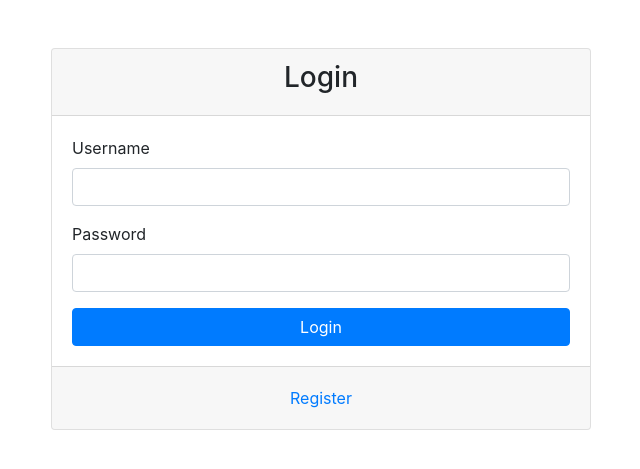
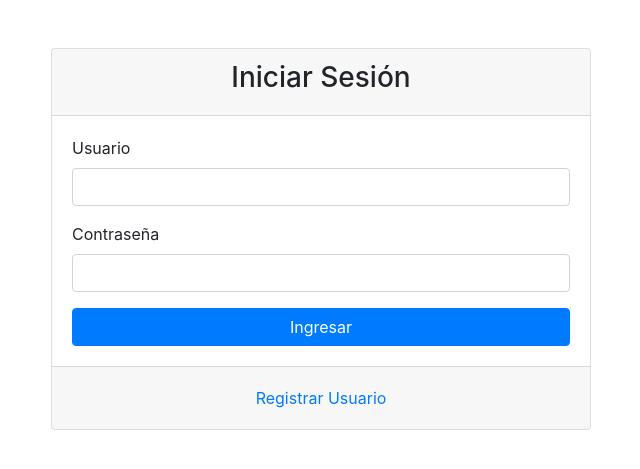
Before and after one commit to cristian-071994/prueba_hesego, a Flask app: page / in a window 1280 px wide. Shown: the top 469 px of the page, without its empty margins (319-959 px from the left). Run offline with Flask 3, Linux system fonts and the light colour scheme; some libraries are stand-ins or nearby versions.

Commit message:
correccion scripts en el inicio de sesion

```diff
--- a/frontend/templates/index.html
+++ b/frontend/templates/index.html
@@ -12,38 +12,41 @@
             <div class="col-md-6">
                 <div class="card">
                     <div class="card-header">
-                        <h3 class="text-center">Login</h3>
+                        <h3 class="text-center">Iniciar Sesión</h3>
                     </div>
                     <div class="card-body">
                         <form id="login-form">
                             <div class="form-group">
-                                <label for="username">Username</label>
+                                <label for="username">Usuario</label>
                                 <input type="text" class="form-control" id="username" required>
                             </div>
                             <div class="form-group">
-                                <label for="password">Password</label>
+                                <label for="password">Contraseña</label>
                                 <input type="password" class="form-control" id="password" required>
                             </div>
-                            <button type="submit" class="btn btn-primary btn-block">Login</button>
+                            <button type="submit" class="btn btn-primary btn-block">Ingresar</button>
                         </form>
                     </div>
                     <div class="card-footer text-center">
-                        <a href="register.html" class="btn btn-link">Register</a>
+                        <a href="register.html" class="btn btn-link">Registrar Usuario</a>
                     </div>
                 </div>
             </div>
         </div>
     </div>
 
+    <!-- cargue de bibliotecas necesarias para el desarrollo del proyecto -->
     <script src="https://code.jquery.com/jquery-3.5.1.slim.min.js"></script>
     <script src="https://cdn.jsdelivr.net/npm/@popperjs/core@2.5.4/dist/umd/popper.min.js"></script>
     <script src="https://stackpath.bootstrapcdn.com/bootstrap/4.5.2/js/bootstrap.min.js"></script>
     <script>
+        /* obtencion del forumlario y escucha del evento submit */
         document.getElementById('login-form').addEventListener('submit', function(event) {
             event.preventDefault();
+            /* obtencion de los valores */
             const username = document.getElementById('username').value;
             const password = document.getElementById('password').value;
-
+            /* peticion POST a la API */
             fetch('/api/login', {
                 method: 'POST',
                 headers: {
@@ -51,19 +54,22 @@
                 },
                 body: JSON.stringify({ username, password })
             })
+            /* manejo de la respuesta, comprobando el token y redirige a la pagina tareas */
             .then(response => response.json())
             .then(data => {
                 if (data.access_token) {
-                    alert('Login successful!');
-                    localStorage.setItem('access_token', data.access_token);  // Almacenar el token si es necesario
-                    window.location.href = '/tasks.html';  // Redirigir a la página de tareas
+                    alert('Inicio de sesión exitosa!');
+                    localStorage.setItem('access_token', data.access_token);  /* Almacenar el token si es necesario */
+                    window.location.href = '/tasks.html';  /* Redirigir a la página de tareas */
                 } else {
-                    alert('Login failed: ' + (data.message || 'Unknown error'));
+                    /* mensaje de error en tal caso */
+                    alert('Error de inicio de sesion: ' + (data.message || 'Unknown error'));
                 }
             })
+            /* en caso de errora al iniciar sesion, lo capturamos y generamos un mensaje para intentar de nuevo */
             .catch(error => {
-                console.error('Error during login:', error);
-                alert('An error occurred. Please try again.');
+                console.error('Error al iniciar sesión:', error);
+                alert('Ocurrió un error. Inténtalo de nuevo.');
             });
         });
     </script>
```
Also changed, not shown: frontend/public/logo_favicon-32x32.png (renamed from frontend/logo_favicon-32x32.png).
